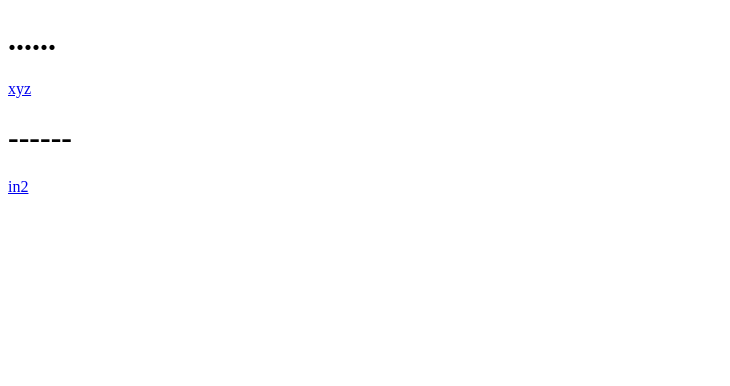
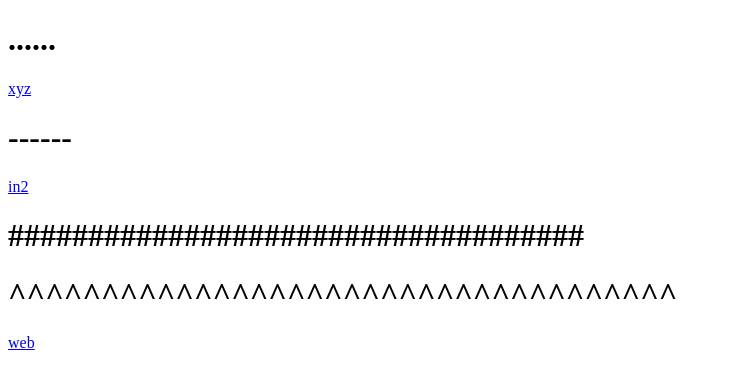
Before and after one commit to rupaksutar5-tech/xzy, a plain HTML site: page index.html in a window 1280 px wide. Shown: the whole page, without its empty margins (0-730 px from the left). Drawn offline with Linux system fonts and the light colour scheme.

Commit message:
Update index.html with new headings and link
Added additional headings and a new link to web.pdf.

```diff
--- a/index.html
+++ b/index.html
@@ -8,5 +8,8 @@
   <a href="collagexyz.pdf">xyz</a>
    <h1>------</h1>
     <a href="exam9.4.pdf">in2</a>
+   <h1>####################################</h1>
+   <h1>^^^^^^^^^^^^^^^^^^^^^^^^^^^^^^^^^^^^</h1>
+   <a href="web.pdf">web</a>
 </body>
 </html>
```
